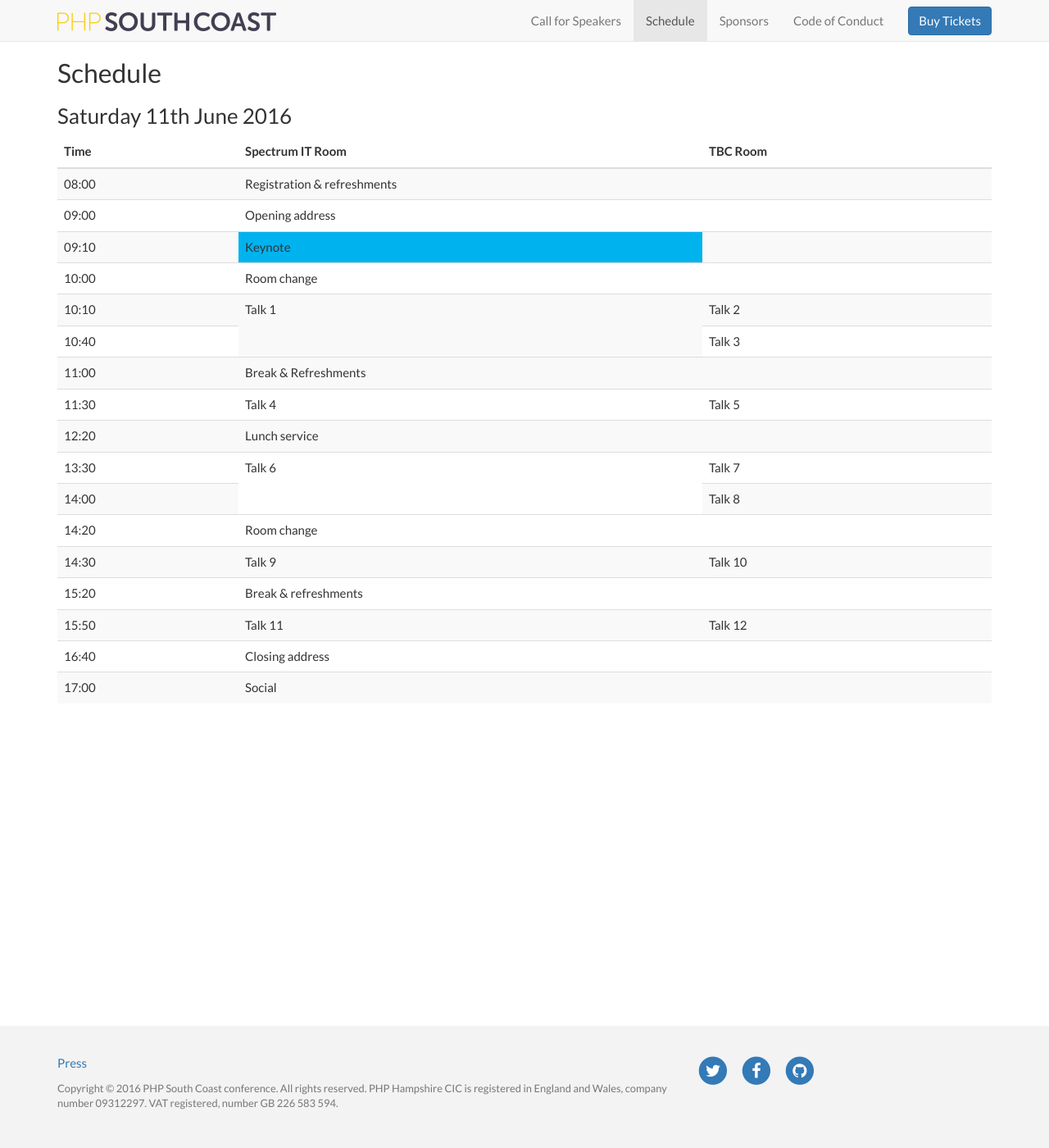
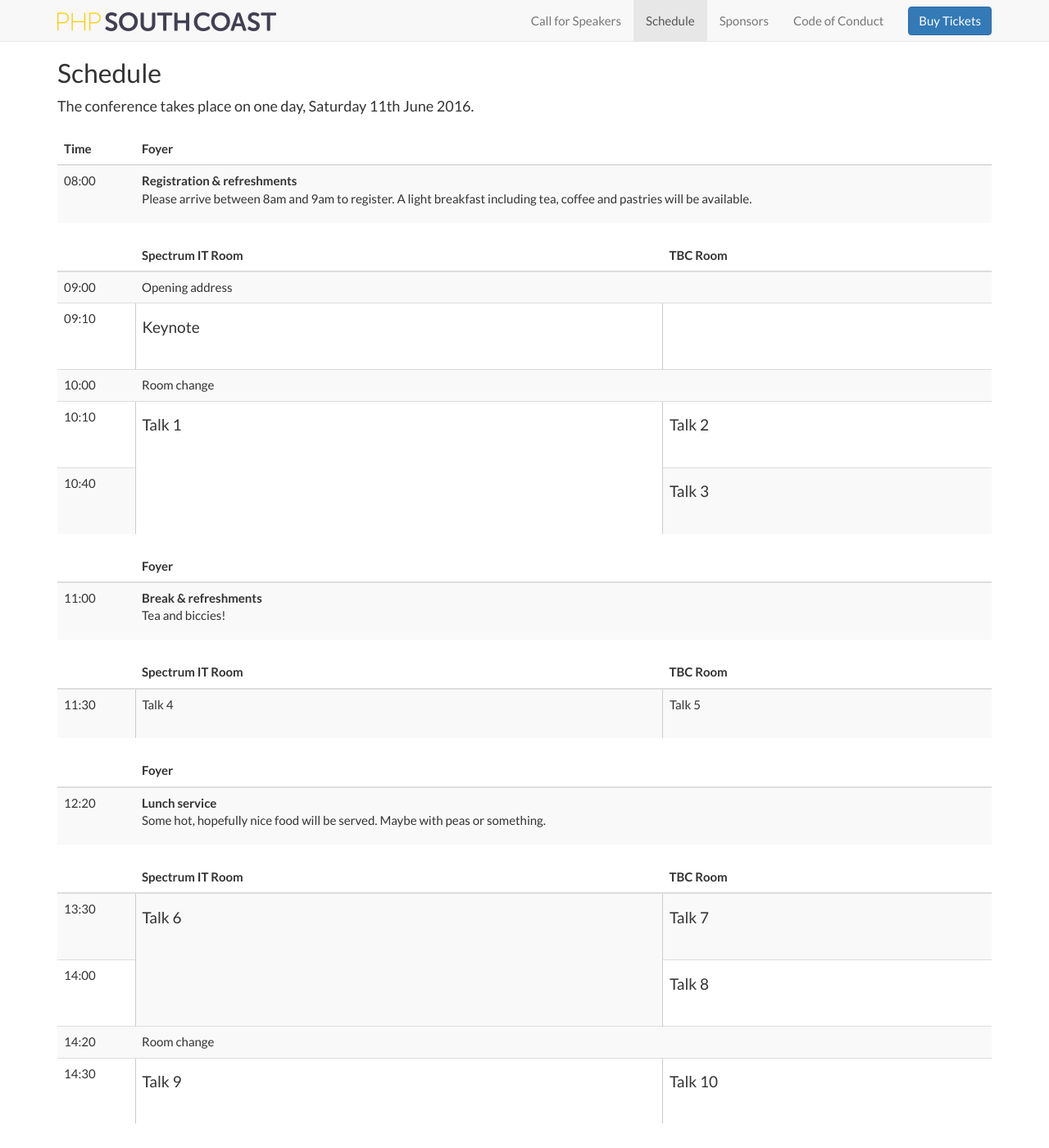
Before and after one commit to phphants/php-south-coast-2016, a Jekyll site: the page built from schedule.html, in a window 1280 px wide and 1400 px high. Shown: the whole window at 82% size. Built offline with Jekyll 4.4.1, drawn with Linux system fonts in a browser that asks for light colours; some of the changed text lies outside the part shown.

Commit message:
Fleshing out schedule page a bit more

```diff
--- a/_sass/pages/_schedule.scss
+++ b/_sass/pages/_schedule.scss
@@ -4,7 +4,8 @@
             padding: 12px;
 
             &.talk {
-                background-color: #00b3ee;
+                border-left: 1px solid #CCC;
+                padding-bottom: 30px;
             }
         }
     }
--- a/schedule.html
+++ b/schedule.html
@@ -9,21 +9,37 @@ order: 2
     <div class="container">
         <header>
             <h2>{{page.title}}</h2>
-            <h3>{{ site.confDate }}</h3>
+            <p class="lead">The conference takes place on one day, {{ site.confDate }}.</p>
         </header>
+
         <table class="table table-striped">
             <thead>
             <tr>
-                <th>Time</th>
+                <th class="col-md-1">Time</th>
+                <th>Foyer</th>
+            </tr>
+            </thead>
+            <tbody>
+            <tr>
+                <td>08:00</td>
+                <td>
+                    <strong>Registration &amp; refreshments</strong>
+                    <p>Please arrive between 8am and 9am to register. A light breakfast including tea, coffee and
+                        pastries will be available.</p>
+                </td>
+            </tr>
+            </tbody>
+        </table>
+
+        <table class="table table-striped">
+            <thead>
+            <tr>
+                <th class="col-md-1"></th>
                 <th>Spectrum IT Room</th>
                 <th>TBC Room</th>
             </tr>
             </thead>
             <tbody>
-            <tr>
-                <td>08:00</td>
-                <td colspan="2">Registration &amp; refreshments</td>
-            </tr>
             <tr>
                 <td>09:00</td>
                 <td>Opening address</td>
@@ -31,8 +47,10 @@ order: 2
             </tr>
             <tr>
                 <td>09:10</td>
-                <td class="talk">Keynote</td>
-                <td></td>
+                <td class="talk">
+                    <h4>Keynote</h4>
+                </td>
+                <td class="talk"></td>
             </tr>
             <tr>
                 <td>10:00</td>
@@ -40,34 +58,92 @@ order: 2
             </tr>
             <tr>
                 <td>10:10</td>
-                <td rowspan="2">Talk 1</td>
-                <td>Talk 2</td>
+                <td rowspan="2" class="talk">
+                    <h4>Talk 1</h4>
+                </td>
+                <td class="talk">
+                    <h4>Talk 2</h4>
+                </td>
             </tr>
             <tr>
                 <td>10:40</td>
-                <td>Talk 3</td>
+                <td class="talk">
+                    <h4>Talk 3</h4>
+                </td>
             </tr>
+            </tbody>
+        </table>
+
+        <table class="table table-striped">
+            <thead>
+            <tr>
+                <th class="col-md-1"></th>
+                <th>Foyer</th>
+            </tr>
+            </thead>
+            <tbody>
             <tr>
                 <td>11:00</td>
-                <td colspan="2">Break &amp; Refreshments</td>
+                <td colspan="2">
+                    <strong>Break &amp; refreshments</strong>
+                    <p>Tea and biccies!</p>
+                </td>
             </tr>
+            </tbody>
+        </table>
+
+        <table class="table table-striped">
+            <thead>
+            <tr>
+                <th class="col-md-1"></th>
+                <th>Spectrum IT Room</th>
+                <th>TBC Room</th>
+            </tr>
+            </thead>
+            <tbody>
             <tr>
                 <td>11:30</td>
-                <td>Talk 4</td>
-                <td>Talk 5</td>
+                <td class="talk">Talk 4</td>
+                <td class="talk">Talk 5</td>
             </tr>
+            </tbody>
+        </table>
+
+        <table class="table table-striped">
+            <thead>
+            <tr>
+                <th class="col-md-1"></th>
+                <th>Foyer</th>
+            </tr>
+            </thead>
+            <tbody>
             <tr>
                 <td>12:20</td>
-                <td colspan="2">Lunch service</td>
+                <td colspan="2">
+                    <strong>Lunch service</strong>
+                    <p>Some hot, hopefully nice food will be served. Maybe with peas or something.</p>
+                </td>
             </tr>
+            </tbody>
+        </table>
+
+        <table class="table table-striped">
+            <thead>
+            <tr>
+                <th class="col-md-1"></th>
+                <th>Spectrum IT Room</th>
+                <th>TBC Room</th>
+            </tr>
+            </thead>
+            <tbody>
             <tr>
                 <td>13:30</td>
-                <td rowspan="2">Talk 6</td>
-                <td>Talk 7</td>
+                <td class="talk" rowspan="2"><h4>Talk 6</h4></td>
+                <td class="talk"><h4>Talk 7</h4></td>
             </tr>
             <tr>
                 <td>14:00</td>
-                <td>Talk 8</td>
+                <td class="talk"><h4>Talk 8</h4></td>
             </tr>
             <tr>
                 <td>14:20</td>
@@ -75,25 +151,81 @@ order: 2
             </tr>
             <tr>
                 <td>14:30</td>
-                <td>Talk 9</td>
-                <td>Talk 10</td>
+                <td class="talk"><h4>Talk 9</h4></td>
+                <td class="talk"><h4>Talk 10</h4></td>
             </tr>
+            </tbody>
+        </table>
+        <table class="table table-striped">
+            <thead>
+            <tr>
+                <th class="col-md-1"></th>
+                <th>Foyer</th>
+            </tr>
+            </thead>
+            <tbody>
             <tr>
                 <td>15:20</td>
-                <td colspan="2">Break &amp; refreshments</td>
+                <td colspan="2">
+                    <strong>Break &amp; refreshments</strong>
+                    <p>More tea and biccies!</p>
+                </td>
             </tr>
+            </tbody>
+        </table>
+
+        <table class="table table-striped">
+            <thead>
+            <tr>
+                <th class="col-md-1"></th>
+                <th>Spectrum IT Room</th>
+                <th>TBC Room</th>
+            </tr>
+            </thead>
+            <tbody>
             <tr>
                 <td>15:50</td>
-                <td>Talk 11</td>
-                <td>Talk 12</td>
+                <td class="talk"><h4>Talk 11</h4></td>
+                <td class="talk"><h4>Talk 12</h4></td>
             </tr>
             <tr>
                 <td>16:40</td>
-                <td colspan="2">Closing address</td>
+                <td colspan="2">
+                    <strong>Closing address</strong>
+                    <p>Please can all attendees join us as we wrap the conference up.</p>
+                </td>
             </tr>
+            </tbody>
+        </table>
+
+        <table class="table table-striped">
+            <thead>
+            <tr>
+                <th class="col-md-1"></th>
+                <th>Foyer</th>
+            </tr>
+            </thead>
+            <tbody>
             <tr>
                 <td>17:00</td>
-                <td colspan="2">Social</td>
+                <td colspan="2">
+                    <strong>Social &amp; dinner</strong>
+                    <p>A complimentary dinner service will be provided in the main hall from 17:30 - 19:00.</p>
+
+                    <strong>Laser Quest</strong>
+                    <p>To partake in the free laser quest activity, please go to the main registration desk to sign up.
+                        You can form your own team, or just join in with a game. Make sure to thank Digital Ocean for
+                        sponsoring this activity!</p>
+
+                    <strong>Board games & card games, provided by A Fistful of Dice</strong>
+                    <p>Board and card games are free to play in the Magma Digital room after the conference ends. These
+                        are provided by a local games shop in Portsmouth, A Fistful of Dice.</p>
+
+                    <strong>Bottle bar service</strong>
+                    <p>A cash bottle bar will open immediately after the closing address at 17:00 in the main hall
+                        serving a selection of beer, cider, wine and soft drinks.
+                    </p>
+                </td>
             </tr>
             </tbody>
         </table>
```
